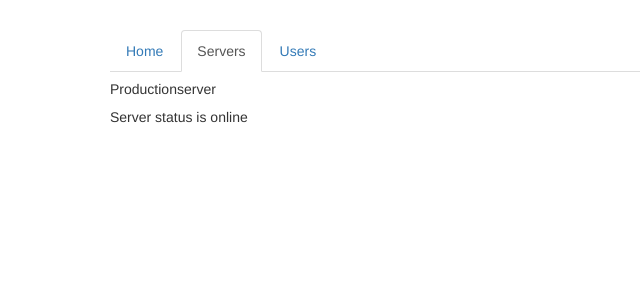
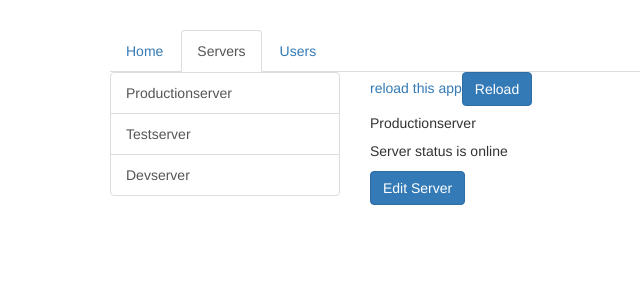
Before and after one commit to Surya-Jamalpur/Angular-Routing-App, an Angular app: page /servers/1 in a window 1280 px wide. Shown: the top 300 px of the page, without its empty margins (155-795 px from the left). Built offline with nearby package versions, Linux system fonts and the light colour scheme.

Commit message:
nedted routing implemented

```diff
--- a/src/app/servers/edit-server/edit-server.component.html
+++ b/src/app/servers/edit-server/edit-server.component.html
@@ -1,3 +1,7 @@
+<h4 *ngIf="!allowEdit">you are not allowed to edit</h4>
+
+<div *ngIf="allowEdit">
+
 <div class="form-group">
   <label for="name">Server Name</label>
   <input
@@ -19,3 +23,4 @@
 <button
   class="btn btn-primary"
   (click)="onUpdateServer()">Update Server</button>
+</div>
--- a/src/app/servers/edit-server/edit-server.component.ts
+++ b/src/app/servers/edit-server/edit-server.component.ts
@@ -1,7 +1,7 @@
 import { Component, OnInit } from '@angular/core';
 
 import { ServersService } from '../servers.service';
-import { ActivatedRoute } from '@angular/router';
+import { ActivatedRoute, Params } from '@angular/router';
 
 @Component({
   selector: 'app-edit-server',
@@ -12,6 +12,7 @@ export class EditServerComponent implements OnInit {
   server: {id: number, name: string, status: string};
   serverName = '';
   serverStatus = '';
+  allowEdit:boolean = false;
 
   constructor(private serversService: ServersService, private currentRoute:ActivatedRoute) { }
 
@@ -21,6 +22,13 @@ export class EditServerComponent implements OnInit {
     this.serverStatus = this.server.status;
     console.log(this.currentRoute.snapshot.queryParams);
     console.log(this.currentRoute.snapshot.fragment);
+
+    this.currentRoute.queryParams
+    .subscribe(
+      (qprms:Params) => {
+        this.allowEdit = qprms['allowEdit'] === '1' ? true : false;
+      }
+    )
   }
 
   onUpdateServer() {
--- a/src/app/servers/server/server.component.html
+++ b/src/app/servers/server/server.component.html
@@ -1,2 +1,5 @@
 <h5>{{ server.name }}</h5>
 <p>Server status is {{ server.status }}</p>
+<button class="btn btn-primary" (click)="onEdit()" >
+    Edit Server
+</button>
--- a/src/app/servers/server/server.component.ts
+++ b/src/app/servers/server/server.component.ts
@@ -1,5 +1,5 @@
 import { Component, OnInit } from '@angular/core';
-import { ActivatedRoute, Params } from '@angular/router';
+import { ActivatedRoute, Params, Router } from '@angular/router';
 import { ServersService } from '../servers.service';
 
 
@@ -12,7 +12,7 @@ export class ServerComponent implements OnInit {
   server: {id: number, name: string, status: string};
 
   constructor(private serversService: ServersService,
-              private currentRoute: ActivatedRoute) { }
+              private currentRoute: ActivatedRoute, private router:Router) { }
 
   ngOnInit() {
     const id = +this.currentRoute.snapshot.params['id'];
@@ -24,5 +24,7 @@ export class ServerComponent implements OnInit {
       }
     )
   }
-
+  onEdit() {
+    this.router.navigate(['edit'], {relativeTo:this.currentRoute, queryParamsHandling:'preserve'});
+  }
 }
--- a/src/app/servers/servers.component.html
+++ b/src/app/servers/servers.component.html
@@ -3,7 +3,7 @@
     <div class="list-group">
       <a
         [routerLink]="['/servers', server.id]"
-        [queryParams]="{allowEdit:45} "
+        [queryParams]="{allowEdit: server.id === 3 ? '1' : '0'}"
         fragment="loading"
         class="list-group-item"
         *ngFor="let server of servers">
@@ -14,8 +14,6 @@
   <div class="col-xs-12 col-sm-4">
     <a routerLink="../servers">reload this app</a>
     <button class="btn btn-primary" (click)="onReload()" >Reload</button>
-    <app-edit-server></app-edit-server>
-    <hr>
-    <!-- <app-server></app-server> -->
+    <router-outlet></router-outlet>
   </div>
 </div>
```
Also changed, not shown: src/app/app.module.ts (+5 -3 lines).
